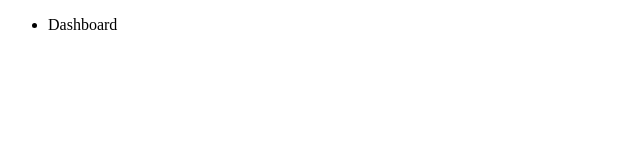
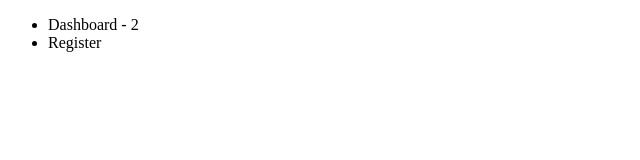
Before and after one commit to dixonsatit/git-remote, a plain HTML site: page index.html in a window 1280 px wide. Shown: the full height of the page, 0-640 px from the left. Drawn offline with Linux system fonts and the light colour scheme.

Commit message:
เพิ่่ม dashboard

```diff
--- a/index.html
+++ b/index.html
@@ -10,8 +10,8 @@
 <body>
 
     <ul>
-        <li>Dashboard</li>
-
+        <li>Dashboard - 2</li>
+        <li>Register</li>
     </ul>
 
 </body>
```
